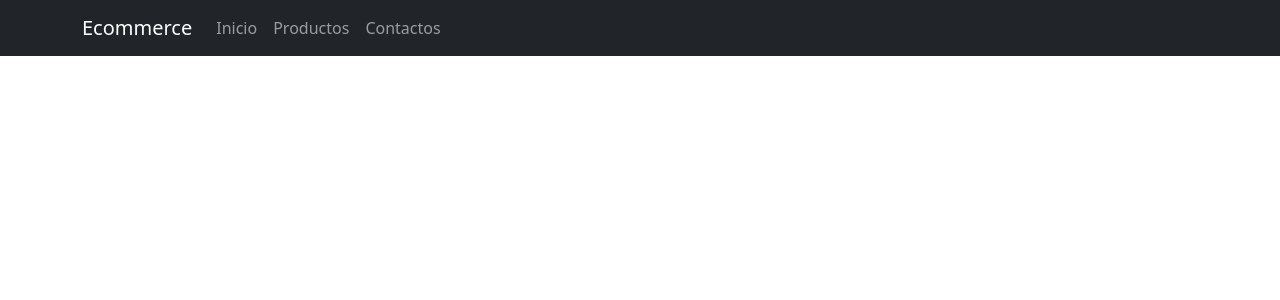
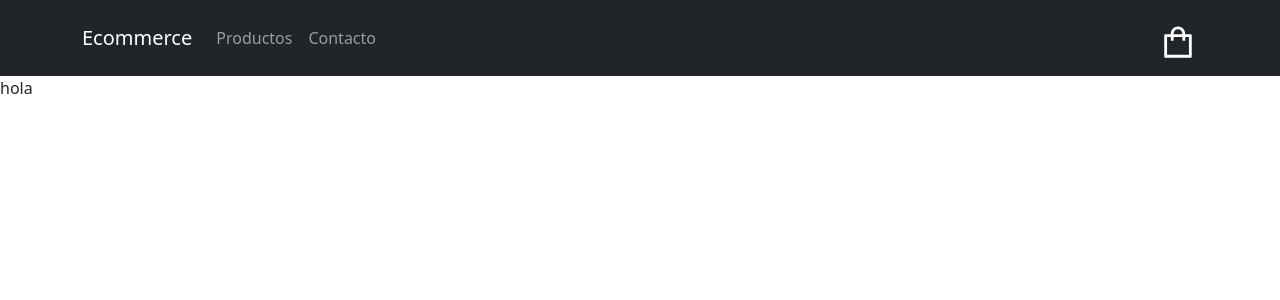
Before and after one commit to elvislevy/My-App-Elvis-Levy, a React (Create React App) app: page / in a window 1280 px wide. Shown: the top 300 px of the page. Built offline with nearby package versions, Linux system fonts and the light colour scheme.

Commit message:
Desafio 2

```diff
--- a/package.json
+++ b/package.json
@@ -10,6 +10,7 @@
     "react": "^18.2.0",
     "react-bootstrap": "^2.4.0",
     "react-dom": "^18.2.0",
+    "react-icons": "^4.4.0",
     "react-scripts": "5.0.1",
     "web-vitals": "^2.1.4"
   },
--- a/src/App.js
+++ b/src/App.js
@@ -1,11 +1,13 @@
 import './App.css';
-import Navegador from './components/Navegador';
+import Navigator from './components/Navigator';
+import ItemListContainer from './components/ItemListContainer';
 
 
 function App() {
   return (
     <>
-      <Navegador/>
+      <Navigator/>
+      <ItemListContainer greeting="hola"/>
     </>
   );
 }
--- /dev/null
+++ b/src/components/CartWidget.js
@@ -0,0 +1,16 @@
+import { AiOutlineShopping } from 'react-icons/ai';
+import './css/CartWidget.css';
+
+
+const CartWidget = () => {
+
+    return(
+        <div className='icono'>
+            <AiOutlineShopping />
+        </div>
+
+    );
+
+};
+
+export default CartWidget;
--- /dev/null
+++ b/src/components/ItemListContainer.js
@@ -0,0 +1,12 @@
+
+
+function ItemListContainer({greeting}) {
+    return (
+            <div>
+                {greeting}
+            </div>
+    );
+
+};
+
+export default ItemListContainer;
--- a/src/components/Navegador.js
+++ /dev/null
@@ -1,22 +0,0 @@
-import Container from 'react-bootstrap/Container';
-import Nav from 'react-bootstrap/Nav';
-import Navbar from 'react-bootstrap/Navbar';
-
-function Navegador() {
-  return (
-    <>
-      <Navbar bg="dark" variant="dark">
-        <Container>
-          <Navbar.Brand href="#home">Ecommerce</Navbar.Brand>
-          <Nav className="me-auto">
-            <Nav.Link href="#home">Inicio</Nav.Link>
-            <Nav.Link href="#features">Productos</Nav.Link>
-            <Nav.Link href="#pricing">Contactos</Nav.Link>
-          </Nav>
-        </Container>
-      </Navbar>
-      </>
-  );
-}
-
-export default Navegador;
--- /dev/null
+++ b/src/components/Navigator.js
@@ -0,0 +1,28 @@
+import Container from 'react-bootstrap/Container';
+import Nav from 'react-bootstrap/Nav';
+import Navbar from 'react-bootstrap/Navbar';
+import CartWidget from './CartWidget';
+
+function Navigator() {
+  return (
+    <Navbar collapseOnSelect expand="lg" bg="dark" variant="dark">
+      <Container>
+        <Navbar.Brand href="#home">Ecommerce</Navbar.Brand>
+        <Navbar.Toggle aria-controls="responsive-navbar-nav" />
+        <Navbar.Collapse id="responsive-navbar-nav">
+        <Nav className="me-auto" >
+          <Nav.Link href="#features">Productos</Nav.Link>
+          <Nav.Link href="#pricing">Contacto </Nav.Link>
+          </Nav>
+          <Nav>
+            <CartWidget/>
+          </Nav>
+        </Navbar.Collapse>
+      </Container>
+    </Navbar>
+
+
+  );
+}
+
+export default Navigator;
--- /dev/null
+++ b/src/components/css/CartWidget.css
@@ -0,0 +1,4 @@
+.icono {
+    color: white;
+    font-size: 40px;
+}
```
Also changed, not shown: 1 other file (tests, documents, lock files or other folders).
